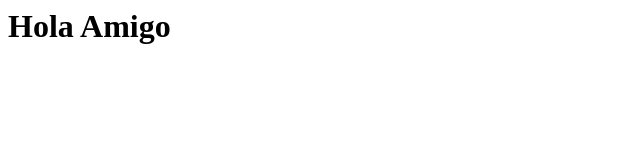
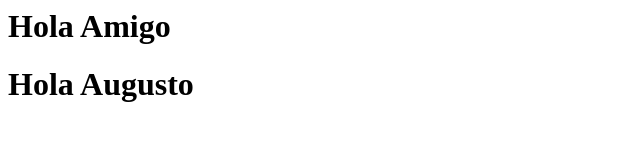
Before and after one commit to paredesvasqueze/practicatag, a plain HTML site: page index.html in a window 1280 px wide. Shown: the whole page, without its empty margins (0-640 px from the left). Drawn offline with Linux system fonts and the light colour scheme.

Commit message:
Agregue Hola Augusto

```diff
--- a/index.html
+++ b/index.html
@@ -1 +1,2 @@
 <h1>Hola Amigo</h1>
+<h1>Hola Augusto</h1>
```
